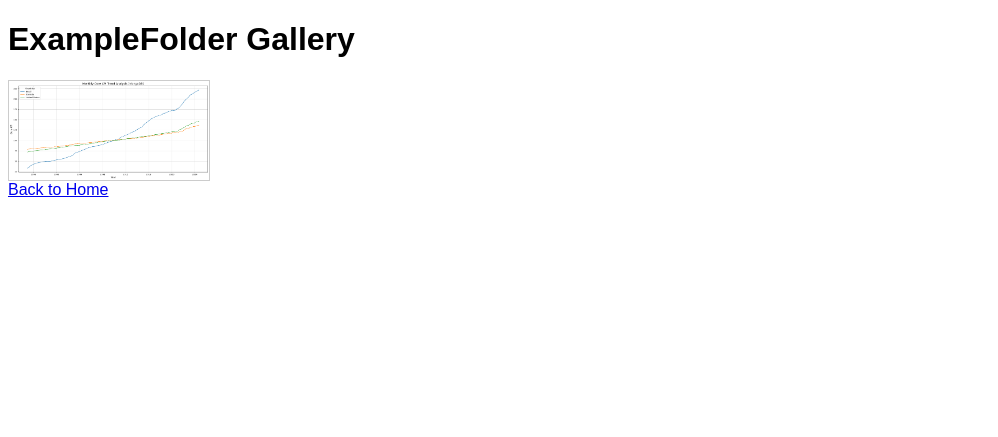
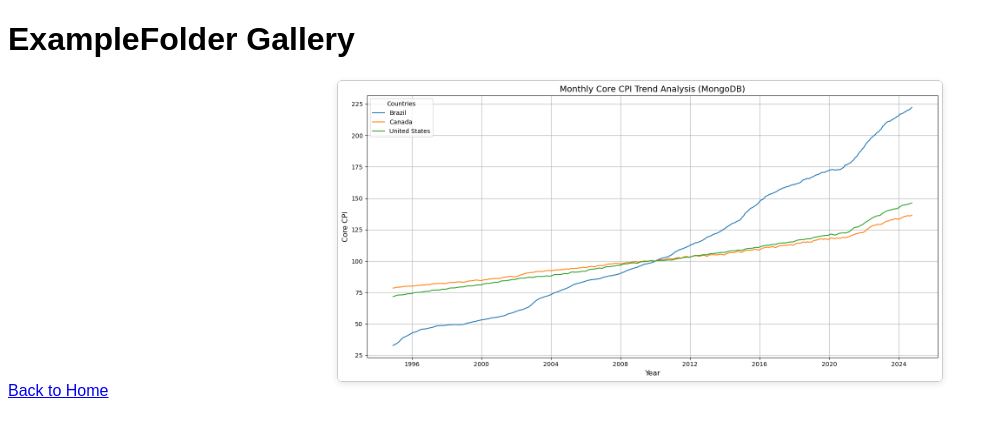
Before and after one commit to yslavcom-code/Project3, a Flask app: page /example in a window 1280 px wide. Shown: the top 437 px of the page, without its empty margins (0-998 px from the left). Run offline with Flask 3, Linux system fonts and the light colour scheme.

Commit message:
Scale images in the gallery

```diff
--- a/CodeIar/templates/gallery.html
+++ b/CodeIar/templates/gallery.html
@@ -12,11 +12,20 @@
             display: flex;
             flex-wrap: wrap;
             gap: 10px;
+            justify-content: center;
         }
         .gallery img {
-            max-width: 200px;
-            height: auto;
+            max-width: 100%; /* Ensure images don't exceed the container width */
+            max-height: 300px; /* Scale images to a maximum height */
+            object-fit: cover; /* Maintain aspect ratio while cropping excess */
             border: 1px solid #ccc;
+            border-radius: 5px;
+            box-shadow: 0px 2px 6px rgba(0, 0, 0, 0.1);
+        }
+        @media (max-width: 600px) {
+            .gallery img {
+                max-height: 200px; /* Adjust height for smaller screens */
+            }
         }
     </style>
 </head>
```
